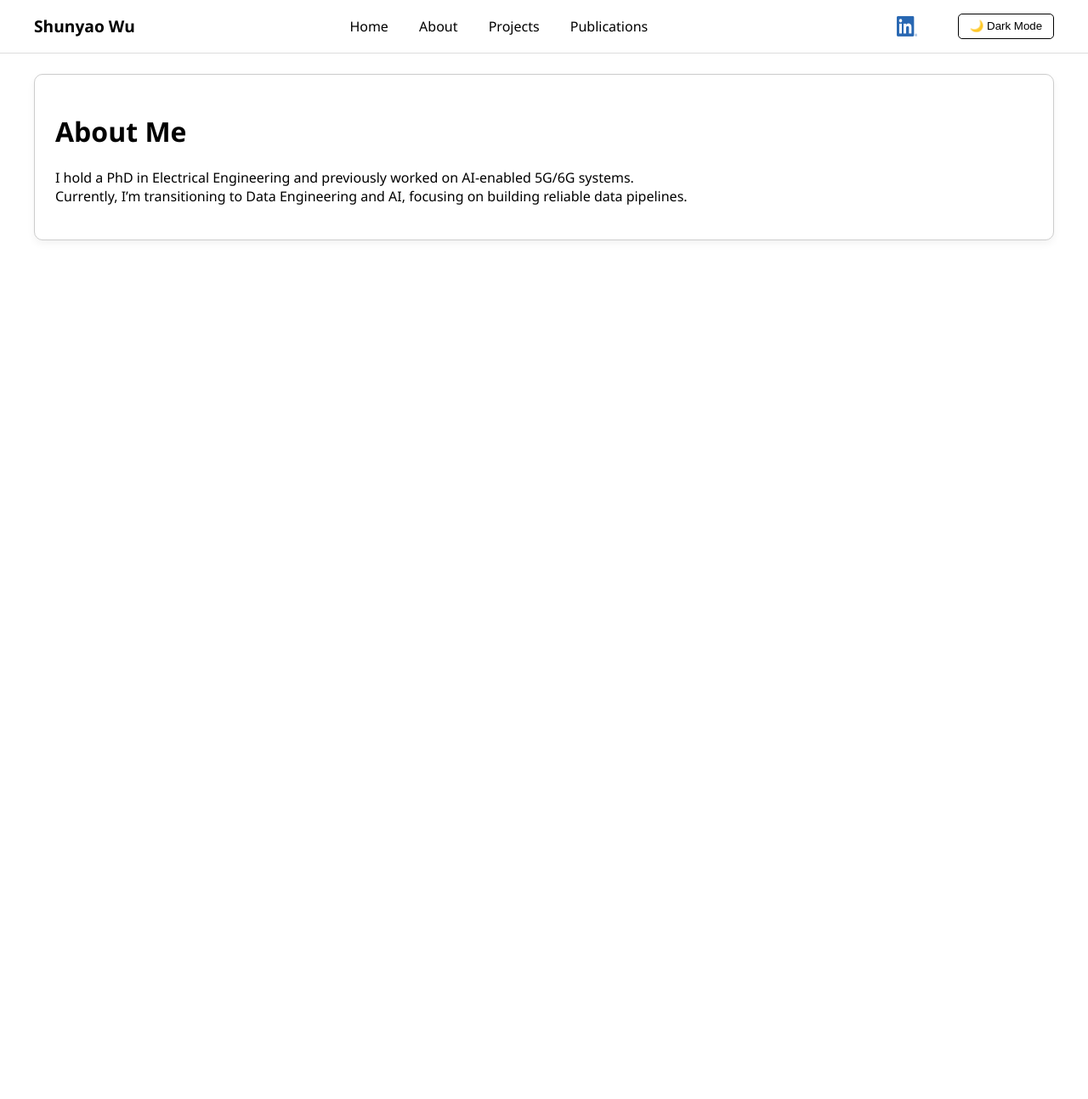
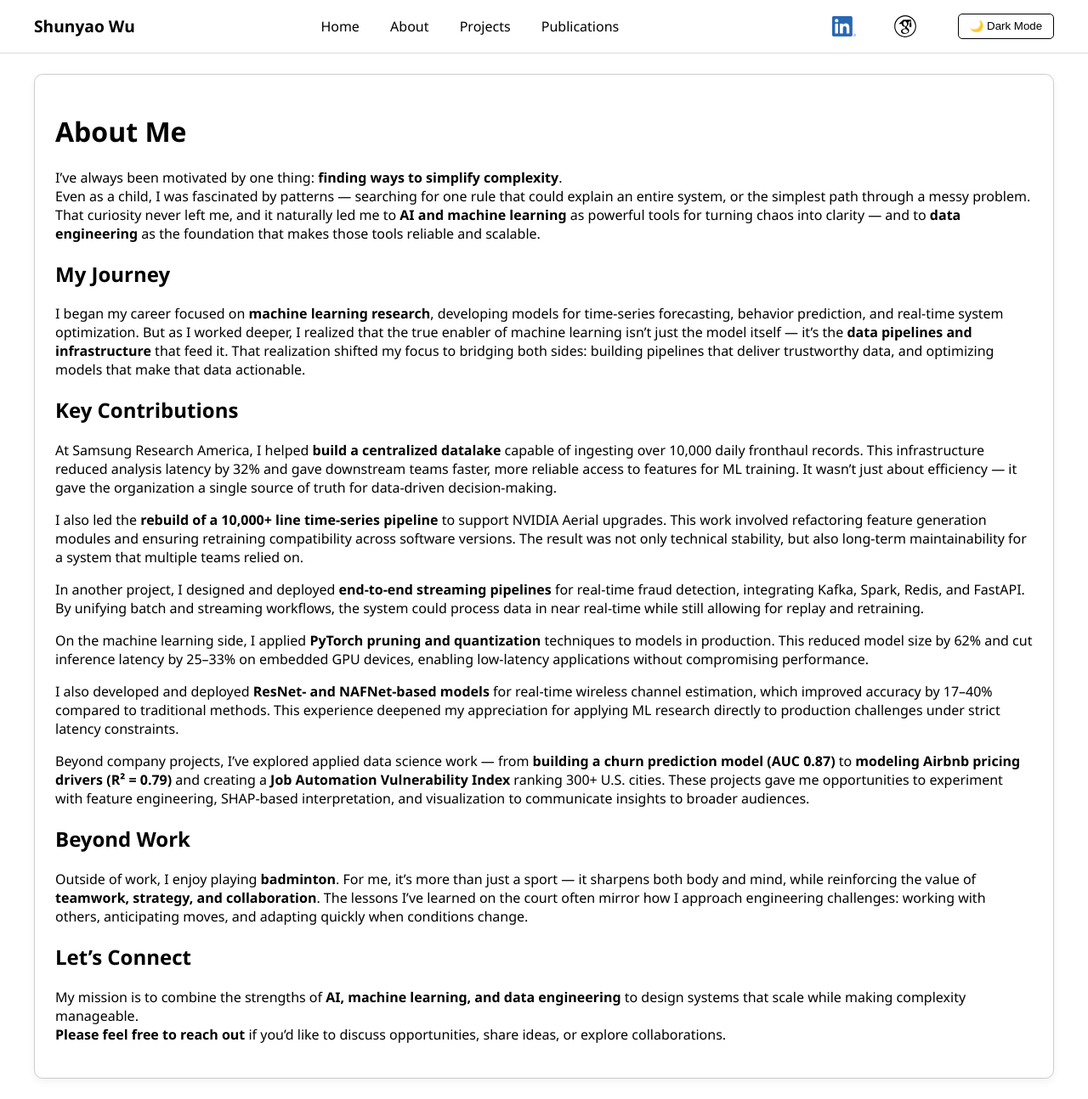
Before and after one commit to shunyao-wu/shunyao-wu.github.io, a Jekyll site: the page built from about.md, in a window 1280 px wide. Shown: the whole page at 85% size. Built offline with Jekyll 4.4.1, drawn with Linux system fonts in a browser that asks for light colours; before the commit the page ends 900 px from its top, so only the background shows below that.

Commit message:
add about to index, about me page needs to be modified

```diff
--- a/_layouts/default.html
+++ b/_layouts/default.html
@@ -27,6 +27,10 @@
             <a href="https://www.linkedin.com/in/shunyao-wu/" target="_blank">
                 <img src="{{ '/assets/img/LI-In-Bug.png' | relative_url }}" alt="LinkedIn" class="icon-logo">
             </a>
+
+            <a href="https://scholar.google.com/citations?user=fjoAGWIAAAAJ&hl=en" target="_blank">
+                <img src="{{ '/assets/img/google-scholar_white.svg' | relative_url }}" alt="Google Scholar" class="scholar-logo">
+            </a>
             <button id="theme-toggle" class="toggle-btn">🌙 Dark Mode</button>
         </div>
 
--- a/about.md
+++ b/about.md
@@ -5,5 +5,54 @@ permalink: /about/
 ---
 
 # About Me
-I hold a PhD in Electrical Engineering and previously worked on AI-enabled 5G/6G systems.
-Currently, I’m transitioning to Data Engineering and AI, focusing on building reliable data pipelines.
+I’ve always been motivated by one thing: **finding ways to simplify complexity**.
+Even as a child, I was fascinated by patterns — searching for one rule that could explain an entire system,
+or the simplest path through a messy problem. That curiosity never left me, and it naturally led me to
+**AI and machine learning** as powerful tools for turning chaos into clarity — and to
+**data engineering** as the foundation that makes those tools reliable and scalable.
+
+## My Journey
+I began my career focused on **machine learning research**, developing models for time-series forecasting,
+behavior prediction, and real-time system optimization. But as I worked deeper, I realized that the true
+enabler of machine learning isn’t just the model itself — it’s the **data pipelines and infrastructure**
+that feed it. That realization shifted my focus to bridging both sides: building pipelines that deliver
+trustworthy data, and optimizing models that make that data actionable.
+
+## Key Contributions
+At Samsung Research America, I helped **build a centralized datalake** capable of ingesting over 10,000 daily
+fronthaul records. This infrastructure reduced analysis latency by 32% and gave downstream teams faster,
+more reliable access to features for ML training. It wasn’t just about efficiency — it gave the organization
+a single source of truth for data-driven decision-making.
+
+I also led the **rebuild of a 10,000+ line time-series pipeline** to support NVIDIA Aerial upgrades.
+This work involved refactoring feature generation modules and ensuring retraining compatibility across
+software versions. The result was not only technical stability, but also long-term maintainability
+for a system that multiple teams relied on.
+
+In another project, I designed and deployed **end-to-end streaming pipelines** for real-time fraud detection,
+integrating Kafka, Spark, Redis, and FastAPI. By unifying batch and streaming workflows, the system could
+process data in near real-time while still allowing for replay and retraining.
+
+On the machine learning side, I applied **PyTorch pruning and quantization** techniques to models in production.
+This reduced model size by 62% and cut inference latency by 25–33% on embedded GPU devices, enabling
+low-latency applications without compromising performance.
+
+I also developed and deployed **ResNet- and NAFNet-based models** for real-time wireless channel estimation,
+which improved accuracy by 17–40% compared to traditional methods. This experience deepened my appreciation
+for applying ML research directly to production challenges under strict latency constraints.
+
+Beyond company projects, I’ve explored applied data science work — from **building a churn prediction model
+(AUC 0.87)** to **modeling Airbnb pricing drivers (R² = 0.79)** and creating a **Job Automation Vulnerability
+Index** ranking 300+ U.S. cities. These projects gave me opportunities to experiment with feature engineering,
+SHAP-based interpretation, and visualization to communicate insights to broader audiences.
+
+## Beyond Work
+Outside of work, I enjoy playing **badminton**. For me, it’s more than just a sport — it sharpens both body
+and mind, while reinforcing the value of **teamwork, strategy, and collaboration**. The lessons I’ve learned
+on the court often mirror how I approach engineering challenges: working with others, anticipating moves,
+and adapting quickly when conditions change.
+
+## Let’s Connect
+My mission is to combine the strengths of **AI, machine learning, and data engineering** to design systems
+that scale while making complexity manageable.
+**Please feel free to reach out** if you’d like to discuss opportunities, share ideas, or explore collaborations.
--- a/assets/css/custom.css
+++ b/assets/css/custom.css
@@ -120,23 +120,28 @@ nav .logo {
   text-align: left;      /* 文字靠左对齐 */
 }
 .icon-logo {
-  width: 24px;      /* 控制大小 */
+  width: 28px;      /* 控制大小 */
   height: 24px;
-  margin-left: 1rem;
+  margin-left: 0.5rem;
   vertical-align: middle;
   cursor: pointer;
 }
-/* 默认浅色模式：用 dark 版 logo（黑色） */
-.github-logo {
-  content: url("/assets/img/github-mark.svg");
-  width: 24px;
-  height: 24px;
+
+/* 默认浅色模式：黑色图标 */
+.scholar-logo {
+  content: url("/assets/img/google-scholar_white.svg");
+  width: 28px;
+  height: 28px;
+  margin-left: 4px;
+  vertical-align: middle;
+  cursor: pointer;
 }
 
-/* 深色模式：换成白色 logo */
-body.dark-mode .github-logo {
-  content: url("/assets/img/github-mark-white.svg");
+/* 深色模式：白色图标 */
+body.dark-mode .scholar-logo {
+  content: url("/assets/img/google-scholar_blk_new.svg");
 }
+
 /* 通用容器 */
 .container {
   max-width: 1200px;  /* 页面主体最大宽度 */
```
Also changed, not shown: index.html (+20 -4 lines), assets/img/google-scholar_blk.svg (added), assets/img/google-scholar_blk_new.svg (added), assets/img/google-scholar_white.svg (added).
